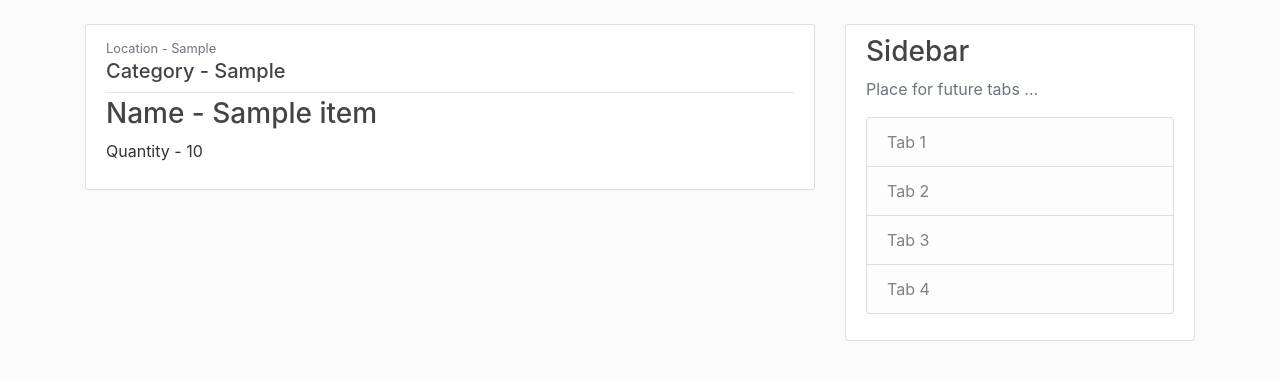
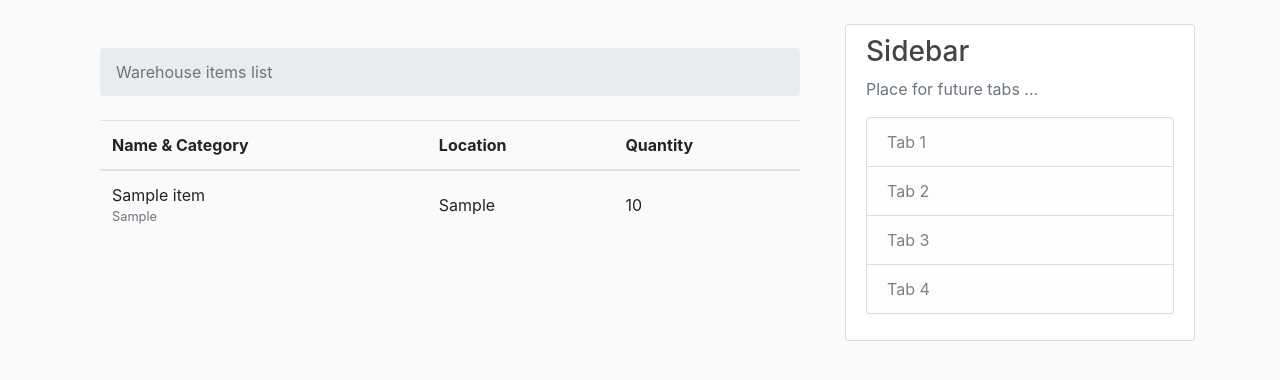
Before and after one commit to sywekpiorko1/djangoElectroApp, a Django app: page / in a window 1280 px wide. Shown: the part 56-436 px from the top of the page. Run offline with Django 3.2, Linux system fonts and the light colour scheme; tables that the repository leaves empty hold one stand-in row (values such as "Sample post"); some libraries are stand-ins or nearby versions.

Commit message:
change to table bootstrap template in items_list.html

```diff
--- a/electron_django/warehouse/templates/warehouse/items_list.html
+++ b/electron_django/warehouse/templates/warehouse/items_list.html
@@ -2,19 +2,38 @@
 
 {% block content %}
 
-{% for item in items %}
 
-<article class="media content-section">
-  <div class="media-body">
-    <div class="article-metadata">
-      <small class="text-muted">Location - {{ item.location }}</small>
-      <h5 class="mr-2">Category - {{ item.category }}</h5>
-    </div>
-    <h3 class="article-title">Name - {{ item.name }}</h3>
-    <p class="article-content">Quantity - {{ item.quantity }}</p>
-  </div>
-</article>
+<div class="container">
 
-{% endfor %}
+  <ol class="breadcrumb my-4">
+    <li class="breadcrumb-item active">Warehouse items list</li>
+  </ol>
+  <table class="table">
+    <thead class="thead-inverse">
+      <tr>
+        <th>Name & Category</th>
+        <th>Location</th>
+        <th>Quantity</th>
+      </tr>
+    </thead>
+    <tbody>
+
+      {% for item in items %}
+
+      <tr>
+        <td>
+          {{ item.name }}
+          <small class="text-muted d-block">{{ item.category }}</small>
+        </td>
+        <td class="align-middle">{{ item.location }}</td>
+        <td class="align-middle">{{ item.quantity }}</td>
+      </tr>
+
+      {% endfor %}
+
+    </tbody>
+  </table>
+</div>
+
 
 {% endblock content %}
```
